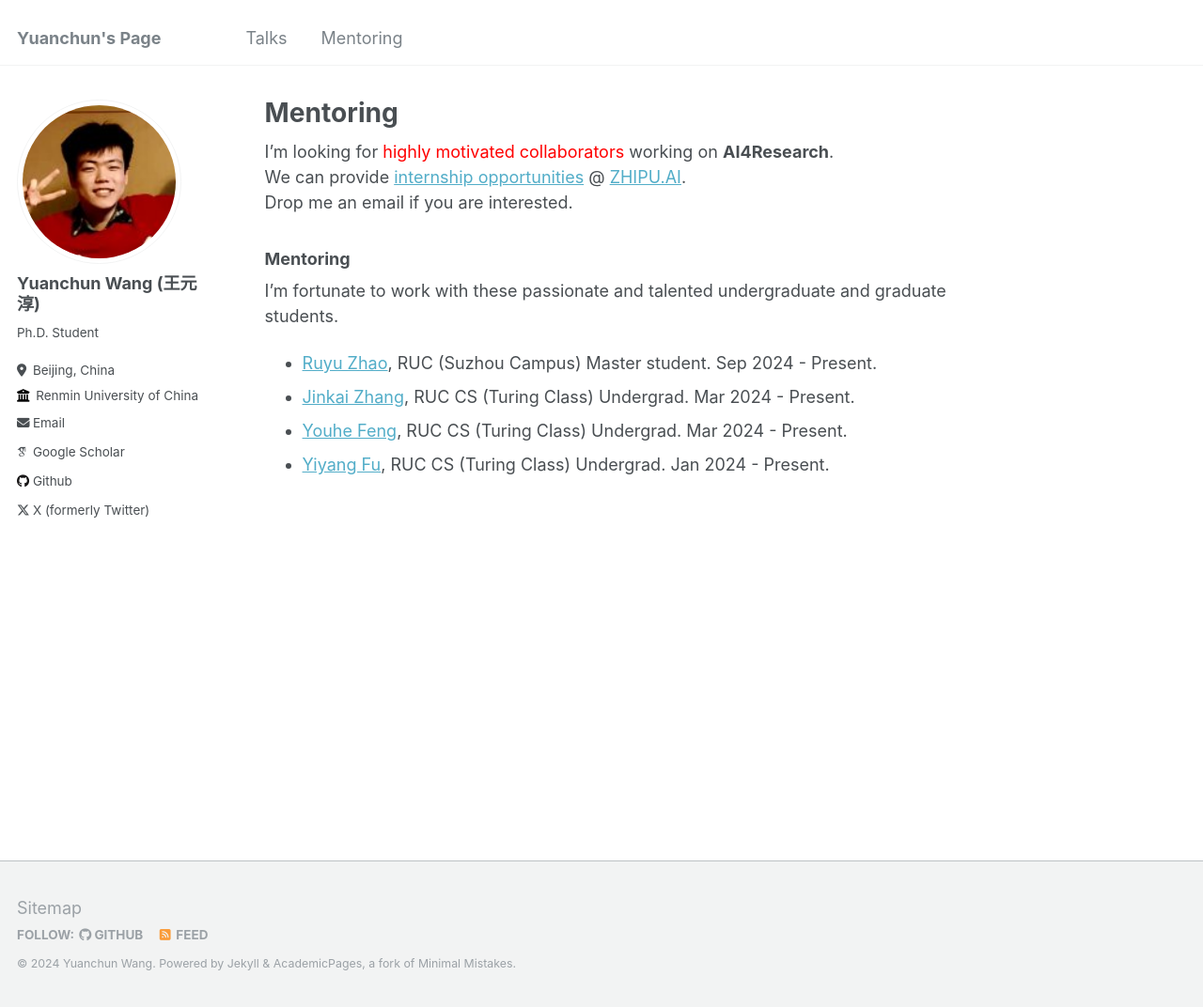
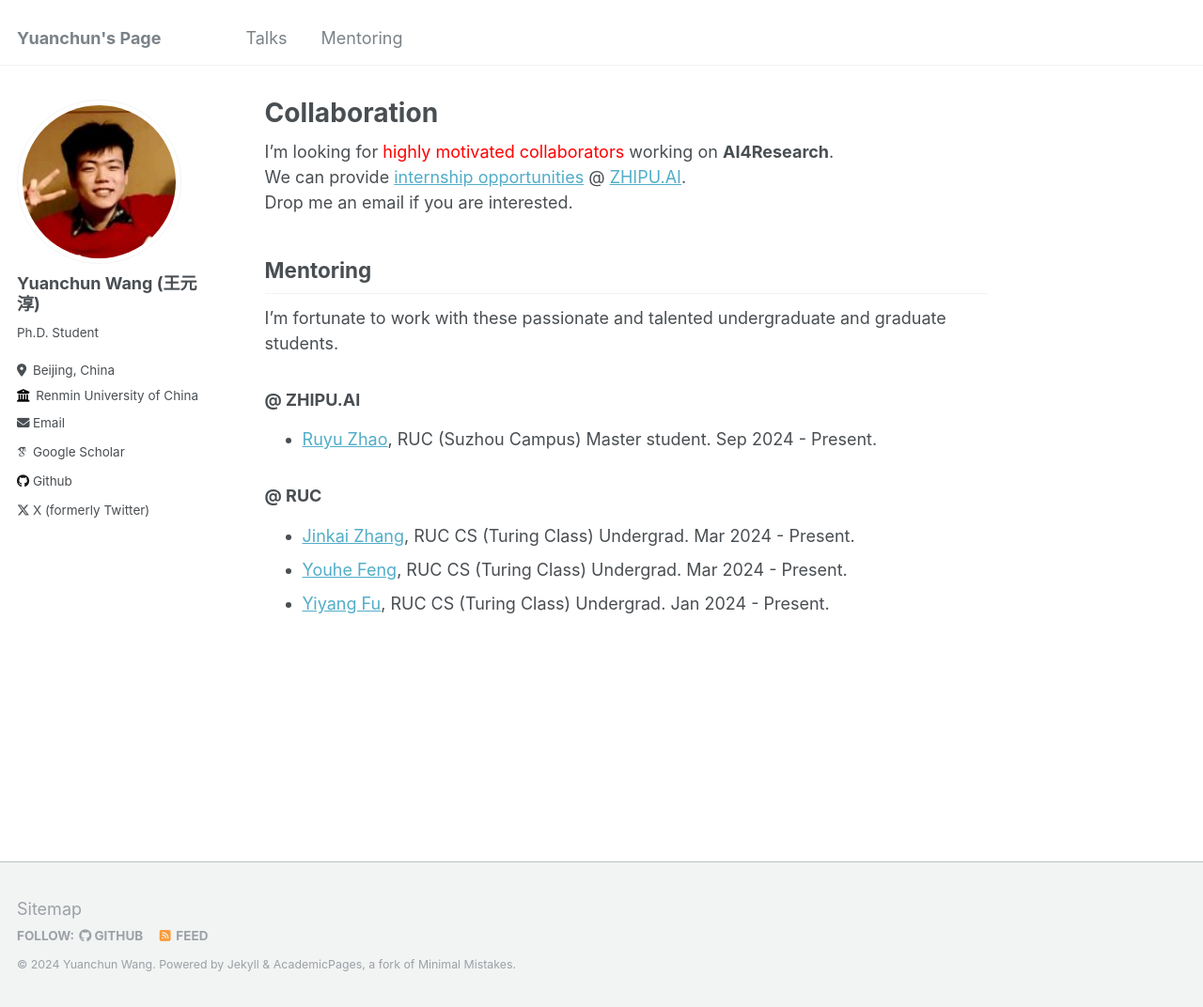
Before and after one commit to WangYC-99/WangYC-99.github.io, a Jekyll site: the page built from _pages/mentoring.md, in a window 1280 px wide and 1072 px high. Shown: the whole window at 94% size. Built offline with Jekyll 4.4.1, drawn with Linux system fonts in a browser that asks for light colours; some web fonts are replaced.

Commit message:
change collaboration

```diff
--- a/_pages/mentoring.md
+++ b/_pages/mentoring.md
@@ -1,5 +1,5 @@
 ---
-title: "Mentoring"
+title: "Collaboration"
 author_profile: true
 redirect_from:
   - /mentoring/
@@ -10,10 +10,12 @@ I'm looking for <font color=red>highly motivated collaborators</font> working on
 We can provide [internship opportunities](https://m.zhipin.com/mpa/html/weijd/weijd-job/e3a7ad203b03542a1Xx63NW9EldU?date8=20241119&sid=qr_self_jd&openWeapp=1) @ [ZHIPU.AI](https://www.zhipuai.cn/).
 Drop me an email if you are interested.
 
-### Mentoring
+## Mentoring
 I’m fortunate to work with these passionate and talented undergraduate and graduate students.
+### @ ZHIPU.AI
+* [Ruyu Zhao](https://github.com/fafahuahua), RUC (Suzhou Campus) Master student. Sep 2024 - Present.
 
-* [Ruyu Zhao](), RUC (Suzhou Campus) Master student. Sep 2024 - Present.
+### @ RUC
 * [Jinkai Zhang](https://github.com/atomcatt), RUC CS (Turing Class) Undergrad. Mar 2024 - Present.
 * [Youhe Feng](https://github.com/ce-amtic), RUC CS (Turing Class) Undergrad. Mar 2024 - Present.
 * [Yiyang Fu](https://github.com/baiyingzhuying), RUC CS (Turing Class) Undergrad. Jan 2024 - Present.
```
